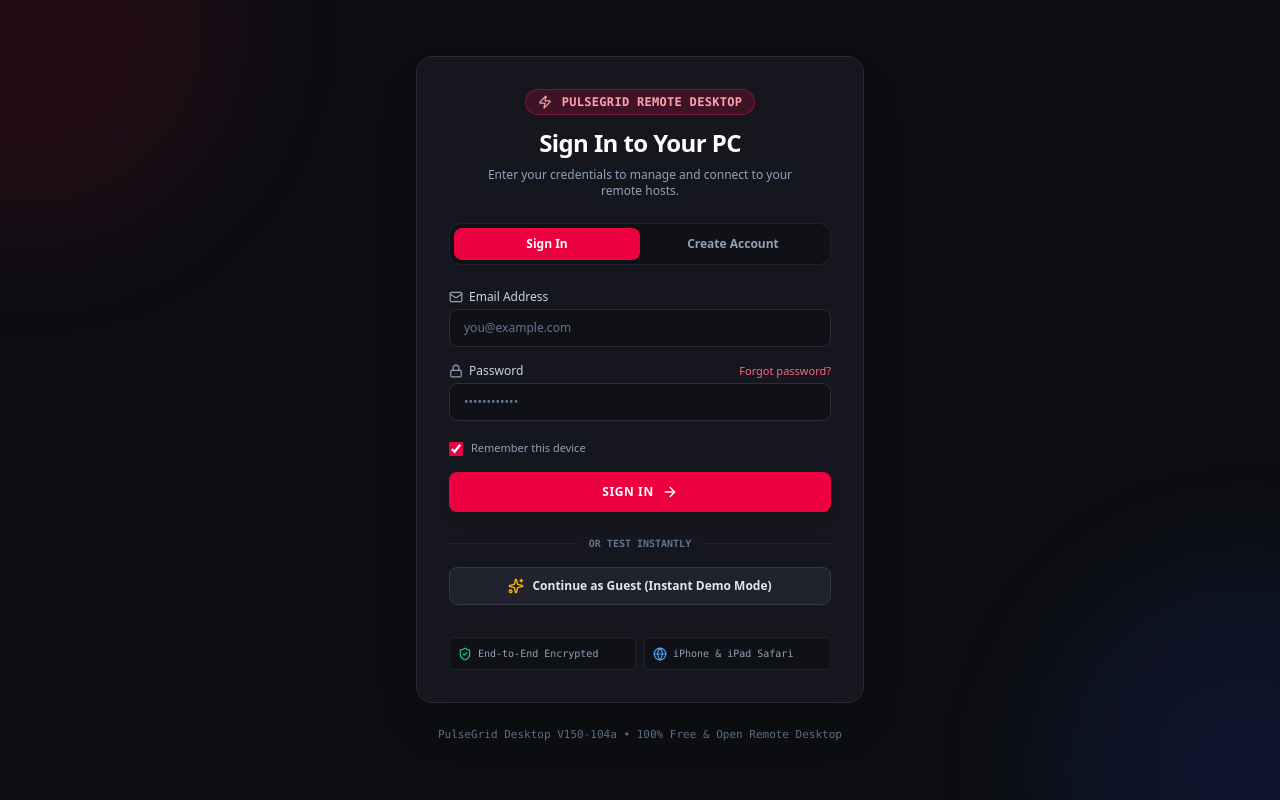
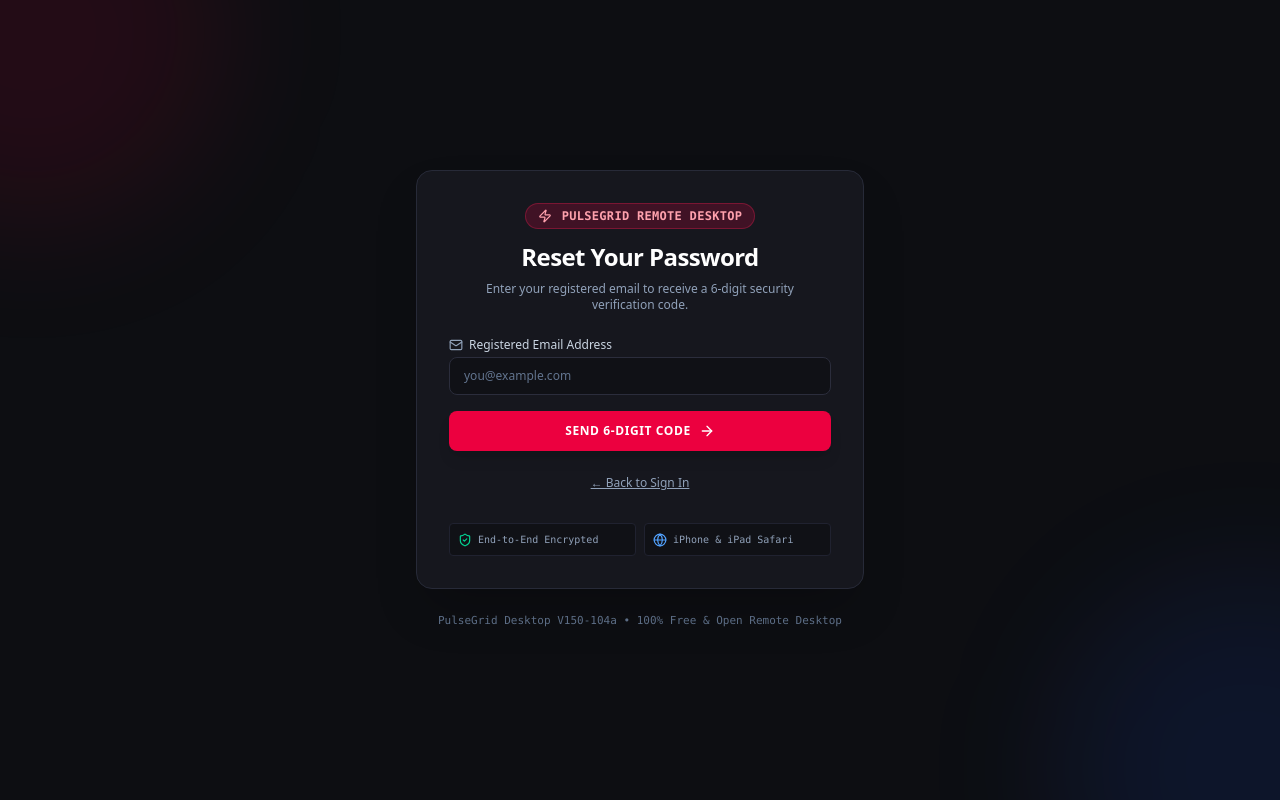
Before and after one commit to gameav/Remote-Desktop-Easy, a React (Vite) app: page / in a window 1280 px wide. Both pictures are taken after a click on the button "Forgot password?". Built offline with nearby package versions, Linux system fonts and the light colour scheme.

Commit message:
feat: add password reset flow to AuthScreen
Implement state and logic for password recovery, including email verification code generation and step-based navigation.

```diff
--- a/src/components/AuthScreen.tsx
+++ b/src/components/AuthScreen.tsx
@@ -28,8 +28,14 @@
 
 export const AuthScreen: React.FC<AuthScreenProps> = ({ onLogin }) => {
   const [isSignUp, setIsSignUp] = useState(false);
+  const [isResettingPassword, setIsResettingPassword] = useState(false);
+  const [resetStep, setResetStep] = useState<1 | 2>(1);
+
   const [email, setEmail] = useState('');
   const [password, setPassword] = useState('');
+  const [newPassword, setNewPassword] = useState('');
+  const [verificationCode, setVerificationCode] = useState('');
+  const [generatedCode, setGeneratedCode] = useState('');
   const [username, setUsername] = useState('');
   const [rememberMe, setRememberMe] = useState(true);
   const [errorMsg, setErrorMsg] = useState('');
@@ -206,6 +212,85 @@
     onLogin(guestUser);
   };
 
+  const handleRequestResetCode = async (e: React.FormEvent) => {
+    e.preventDefault();
+    setErrorMsg('');
+    setSuccessMsg('');
+
+    const cleanEmail = email.trim().toLowerCase();
+    if (!cleanEmail || !cleanEmail.includes('@')) {
+      setErrorMsg('Please enter a valid email address.');
+      return;
+    }
+
+    setIsProcessing(true);
+    try {
+      const accounts = await getRegisteredAccountsVault();
+      const account = accounts.find(acc => acc.email === cleanEmail);
+
+      if (!account) {
+        setErrorMsg('No account found with this email address.');
+        setIsProcessing(false);
+        return;
+      }
+
+      // Generate 6-digit verification code
+      const code = Math.floor(100000 + Math.random() * 900000).toString();
+      setGeneratedCode(code);
+      setResetStep(2);
+      setSuccessMsg(`Verification code dispatched to ${cleanEmail}!`);
+    } catch {
+      setErrorMsg('Failed to process password reset request.');
+    } finally {
+      setIsProcessing(false);
+    }
+  };
+
+  const handleConfirmResetPassword = async (e: React.FormEvent) => {
+    e.preventDefault();
+    setErrorMsg('');
+    setSuccessMsg('');
+
+    if (verificationCode.trim() !== generatedCode) {
+      setErrorMsg('Invalid 6-digit verification code. Please check the code and try again.');
+      return;
+    }
+
+    if (newPassword.trim().length < 4) {
+      setErrorMsg('New password must be at least 4 characters long.');
+      return;
+    }
+
+    setIsProcessing(true);
+    try {
+      const accounts = await getRegisteredAccountsVault();
+      const cleanEmail = email.trim().toLowerCase();
+      const accountIndex = accounts.findIndex(acc => acc.email === cleanEmail);
+
+      if (accountIndex === -1) {
+        setErrorMsg('Account not found.');
+        setIsProcessing(false);
+        return;
+      }
+
+      const newHash = await hashPassword(newPassword.trim());
+      accounts[accountIndex].passwordHash = newHash;
+
+      // Save updated vault
+      localStorage.setItem('pulsegrid_vault_encrypted', encryptVault(accounts));
+
+      setSuccessMsg('Password updated successfully! You can now sign in with your new password.');
+      setIsResettingPassword(false);
+      setPassword(newPassword.trim());
+      setNewPassword('');
+      setVerificationCode('');
+    } catch {
+      setErrorMsg('Failed to reset password.');
+    } finally {
+      setIsProcessing(false);
+    }
+  };
+
   return (
     <div className="min-h-screen bg-[#0d0e12] text-slate-100 flex flex-col items-center justify-center p-4 font-sans relative overflow-hidden select-none">
       {/* Background Subtle Crimson Glow Gradients */}
@@ -223,20 +308,144 @@
           </div>
 
           <h1 className="text-2xl font-bold text-white tracking-tight pt-1">
-            {isSignUp ? 'Create Your Account' : 'Sign In to Your PC'}
+            {isResettingPassword
+              ? (resetStep === 1 ? 'Reset Your Password' : 'Verify & Set Password')
+              : (isSignUp ? 'Create Your Account' : 'Sign In to Your PC')}
           </h1>
           <p className="text-xs text-slate-400 max-w-xs mx-auto">
-            {isSignUp
+            {isResettingPassword
+              ? (resetStep === 1
+                  ? 'Enter your registered email to receive a 6-digit security verification code.'
+                  : `Enter the code sent to ${email} and your new password.`)
+              : (isSignUp
                   ? 'Get instant 60 FPS remote access to your computer from any device.'
-              : 'Enter your credentials to manage and connect to your remote hosts.'}
+                  : 'Enter your credentials to manage and connect to your remote hosts.')}
           </p>
         </div>
 
+        {/* Success Alert Banner */}
+        {successMsg && (
+          <div className="p-3 bg-emerald-600/20 border border-emerald-500/40 rounded-lg text-emerald-300 text-xs font-medium space-y-2">
+            <div className="flex items-center space-x-2">
+              <CheckCircle2 className="w-4 h-4 text-emerald-400 shrink-0" />
+              <span>{successMsg}</span>
+            </div>
+            {generatedCode && resetStep === 2 && (
+              <div className="p-2.5 bg-[#101116] rounded border border-emerald-500/30 font-mono text-[11px] text-emerald-200 flex items-center justify-between">
+                <span>Verification Code: <strong className="text-white text-xs tracking-widest">{generatedCode}</strong></span>
+                <button
+                  type="button"
+                  onClick={() => setVerificationCode(generatedCode)}
+                  className="bg-emerald-600 hover:bg-emerald-500 text-white font-bold px-2 py-0.5 rounded text-[10px] cursor-pointer"
+                >
+                  Auto-Fill
+                </button>
+              </div>
+            )}
+          </div>
+        )}
+
+        {/* Error Alert Banner */}
+        {errorMsg && (
+          <div className="p-3 bg-rose-600/20 border border-rose-500/40 rounded-lg text-rose-300 text-xs font-medium">
+            {errorMsg}
+          </div>
+        )}
+
+        {/* RESET PASSWORD MODE */}
+        {isResettingPassword ? (
+          <div className="space-y-4 text-xs">
+            {resetStep === 1 ? (
+              <form onSubmit={handleRequestResetCode} className="space-y-4">
+                <div className="space-y-1">
+                  <label className="text-slate-300 font-medium flex items-center space-x-1.5">
+                    <Mail className="w-3.5 h-3.5 text-slate-400" />
+                    <span>Registered Email Address</span>
+                  </label>
+                  <input
+                    type="email"
+                    value={email}
+                    onChange={(e) => setEmail(e.target.value)}
+                    placeholder="you@example.com"
+                    required
+                    className="w-full bg-[#101116] border border-[#2b2d3c] rounded-lg px-3.5 py-2.5 text-slate-100 placeholder-slate-500 focus:outline-none focus:border-rose-500 font-sans"
+                  />
+                </div>
+
+                <button
+                  type="submit"
+                  disabled={isProcessing}
+                  className="w-full py-3 bg-rose-600 hover:bg-rose-500 text-white font-bold rounded-lg transition-all shadow-lg active:scale-95 cursor-pointer uppercase tracking-wider text-xs flex items-center justify-center space-x-2"
+                >
+                  <span>{isProcessing ? 'SENDING CODE...' : 'SEND 6-DIGIT CODE'}</span>
+                  <ArrowRight className="w-4 h-4" />
+                </button>
+              </form>
+            ) : (
+              <form onSubmit={handleConfirmResetPassword} className="space-y-4">
+                <div className="space-y-1">
+                  <label className="text-slate-300 font-medium flex items-center space-x-1.5">
+                    <ShieldCheck className="w-3.5 h-3.5 text-emerald-400" />
+                    <span>6-Digit Verification Code</span>
+                  </label>
+                  <input
+                    type="text"
+                    maxLength={6}
+                    value={verificationCode}
+                    onChange={(e) => setVerificationCode(e.target.value)}
+                    placeholder="e.g. 492810"
+                    required
+                    className="w-full bg-[#101116] border border-[#2b2d3c] rounded-lg px-3.5 py-2.5 text-slate-100 placeholder-slate-500 focus:outline-none focus:border-rose-500 font-mono tracking-widest text-center text-sm"
+                  />
+                </div>
+
+                <div className="space-y-1">
+                  <label className="text-slate-300 font-medium flex items-center space-x-1.5">
+                    <Lock className="w-3.5 h-3.5 text-slate-400" />
+                    <span>New Password</span>
+                  </label>
+                  <input
+                    type="password"
+                    value={newPassword}
+                    onChange={(e) => setNewPassword(e.target.value)}
+                    placeholder="Enter new password"
+                    required
+                    className="w-full bg-[#101116] border border-[#2b2d3c] rounded-lg px-3.5 py-2.5 text-slate-100 placeholder-slate-500 focus:outline-none focus:border-rose-500 font-sans"
+                  />
+                </div>
+
+                <button
+                  type="submit"
+                  disabled={isProcessing}
+                  className="w-full py-3 bg-emerald-600 hover:bg-emerald-500 text-white font-bold rounded-lg transition-all shadow-lg active:scale-95 cursor-pointer uppercase tracking-wider text-xs flex items-center justify-center space-x-2"
+                >
+                  <span>{isProcessing ? 'UPDATING...' : 'RESET PASSWORD & SIGN IN'}</span>
+                  <CheckCircle2 className="w-4 h-4" />
+                </button>
+              </form>
+            )}
+
+            <button
+              type="button"
+              onClick={() => {
+                setIsResettingPassword(false);
+                setResetStep(1);
+                setErrorMsg('');
+                setSuccessMsg('');
+              }}
+              className="w-full text-center text-slate-400 hover:text-slate-200 text-xs pt-2 underline cursor-pointer"
+            >
+              ← Back to Sign In
+            </button>
+          </div>
+        ) : (
+          /* STANDARD AUTH MODE (SIGN IN / SIGN UP) */
+          <>
             {/* Tab Switcher */}
             <div className="flex bg-[#101116] p-1 rounded-xl border border-[#222432] text-xs font-bold">
               <button
                 type="button"
-            onClick={() => { setIsSignUp(false); setErrorMsg(''); }}
+                onClick={() => { setIsSignUp(false); setErrorMsg(''); setSuccessMsg(''); }}
                 className={`flex-1 py-2 rounded-lg transition-all cursor-pointer ${
                   !isSignUp ? 'bg-rose-600 text-white shadow-md' : 'text-slate-400 hover:text-slate-200'
                 }`}
@@ -245,7 +454,7 @@
               </button>
               <button
                 type="button"
-            onClick={() => { setIsSignUp(true); setErrorMsg(''); }}
+                onClick={() => { setIsSignUp(true); setErrorMsg(''); setSuccessMsg(''); }}
                 className={`flex-1 py-2 rounded-lg transition-all cursor-pointer ${
                   isSignUp ? 'bg-rose-600 text-white shadow-md' : 'text-slate-400 hover:text-slate-200'
                 }`}
@@ -256,12 +465,6 @@
 
             {/* Auth Form */}
             <form onSubmit={handleAuth} className="space-y-4 text-xs">
-          {errorMsg && (
-            <div className="p-3 bg-rose-600/20 border border-rose-500/40 rounded-lg text-rose-300 text-xs font-medium">
-              {errorMsg}
-            </div>
-          )}
-
               {isSignUp && (
                 <div className="space-y-1">
                   <label className="text-slate-300 font-medium flex items-center space-x-1.5">
@@ -299,7 +502,16 @@
                     <span>Password</span>
                   </label>
                   {!isSignUp && (
-                <button type="button" className="text-rose-400 hover:text-rose-300 text-[11px]">
+                    <button
+                      type="button"
+                      onClick={() => {
+                        setIsResettingPassword(true);
+                        setResetStep(1);
+                        setErrorMsg('');
+                        setSuccessMsg('');
+                      }}
+                      className="text-rose-400 hover:text-rose-300 text-[11px] cursor-pointer"
+                    >
                       Forgot password?
                     </button>
                   )}
@@ -329,9 +541,10 @@
 
               <button
                 type="submit"
+                disabled={isProcessing}
                 className="w-full py-3 bg-rose-600 hover:bg-rose-500 text-white font-bold rounded-lg transition-all shadow-lg active:scale-95 cursor-pointer uppercase tracking-wider text-xs flex items-center justify-center space-x-2"
               >
-            <span>{isSignUp ? 'CREATE FREE ACCOUNT' : 'SIGN IN'}</span>
+                <span>{isProcessing ? 'PROCESSING...' : (isSignUp ? 'CREATE FREE ACCOUNT' : 'SIGN IN')}</span>
                 <ArrowRight className="w-4 h-4" />
               </button>
             </form>
@@ -353,6 +566,8 @@
               <Sparkles className="w-4 h-4 text-amber-400" />
               <span>Continue as Guest (Instant Demo Mode)</span>
             </button>
+          </>
+        )}
 
         {/* Feature Badges */}
         <div className="pt-2 grid grid-cols-2 gap-2 text-[10px] text-slate-400 font-mono">
```
Lines whose indentation alone changed are shown as unchanged.
